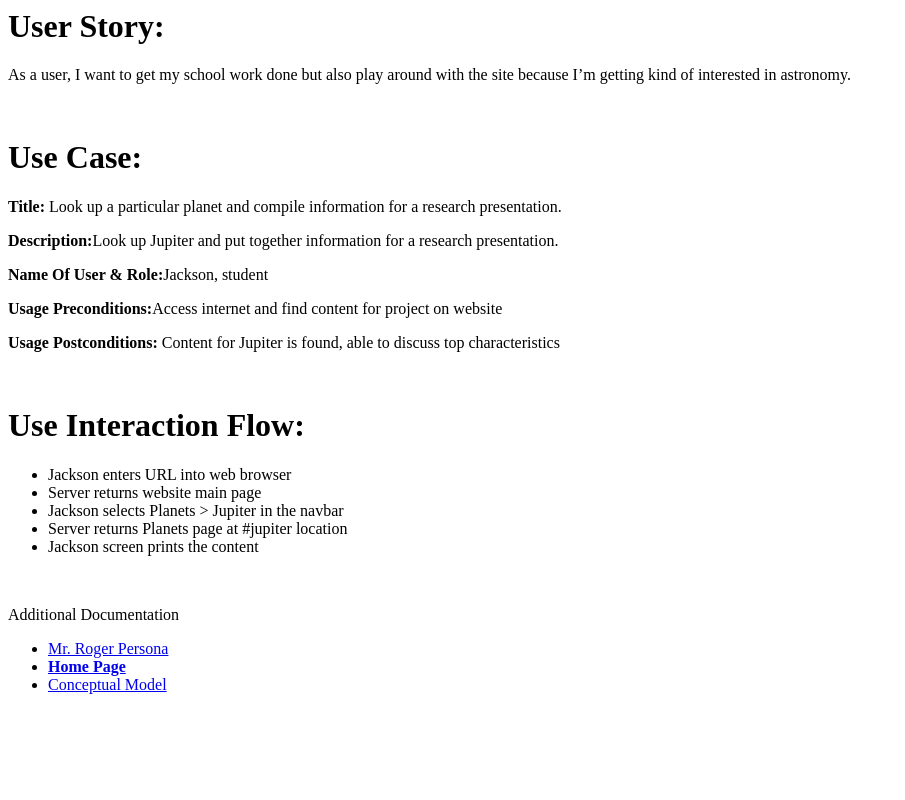
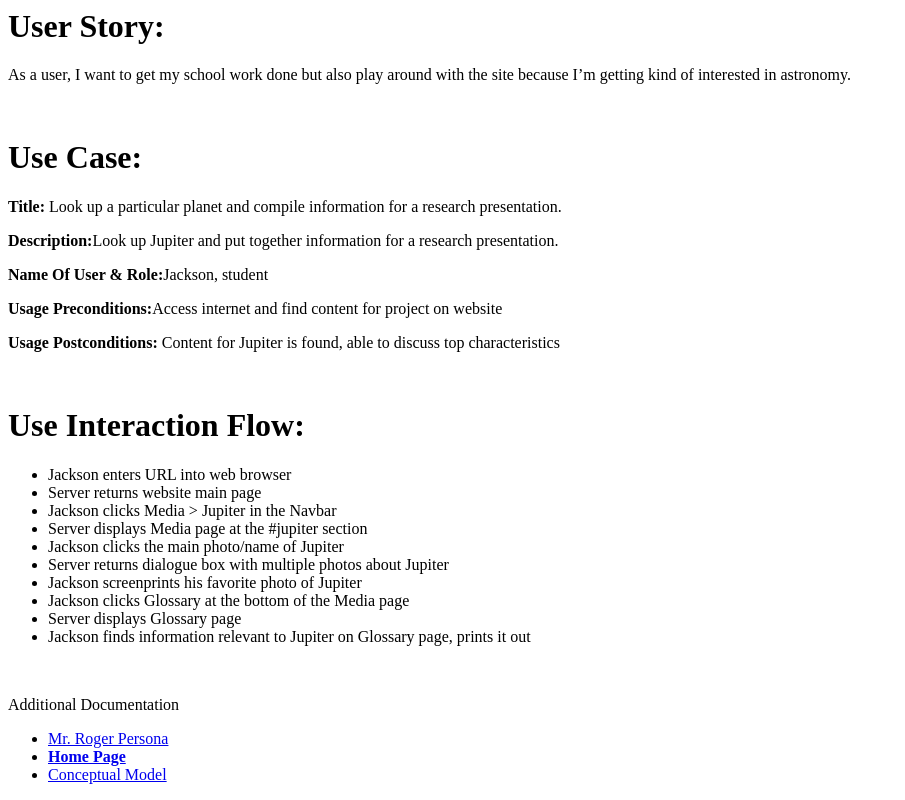
Before and after one commit to aregensberg/Astronomy, a plain HTML site: page epic/jackson.html in a window 1280 px wide. Shown: the part 962-1762 px from the top of the page, without its empty margins (0-905 px from the left). Before the commit the page ends 1672 px from the top, so only its background shows below. Drawn offline with Linux system fonts and the light colour scheme.

Commit message:
updated jackson.html use case and interaction flow

```diff
--- a/epic/jackson.html
+++ b/epic/jackson.html
@@ -52,9 +52,14 @@
   <ul>
     <li>Jackson enters URL into web browser</li>
     <li>Server returns website main page</li>
-    <li>Jackson selects Planets > Jupiter in the navbar</li>
-    <li>Server returns Planets page at #jupiter location</li>
-    <li>Jackson screen prints the content</li>
+    <li>Jackson clicks Media > Jupiter in the Navbar</li>
+    <li>Server displays Media page at the #jupiter section</li>
+    <li>Jackson clicks the main photo/name of Jupiter</li>
+    <li>Server returns dialogue box with multiple photos about Jupiter</li>
+    <li>Jackson screenprints his favorite photo of Jupiter</li>
+    <li>Jackson clicks Glossary at the bottom of the Media page</li>
+    <li>Server displays Glossary page</li>
+    <li>Jackson finds information relevant to Jupiter on Glossary page, prints it out</li>
   </ul>
 
 <br>
```
